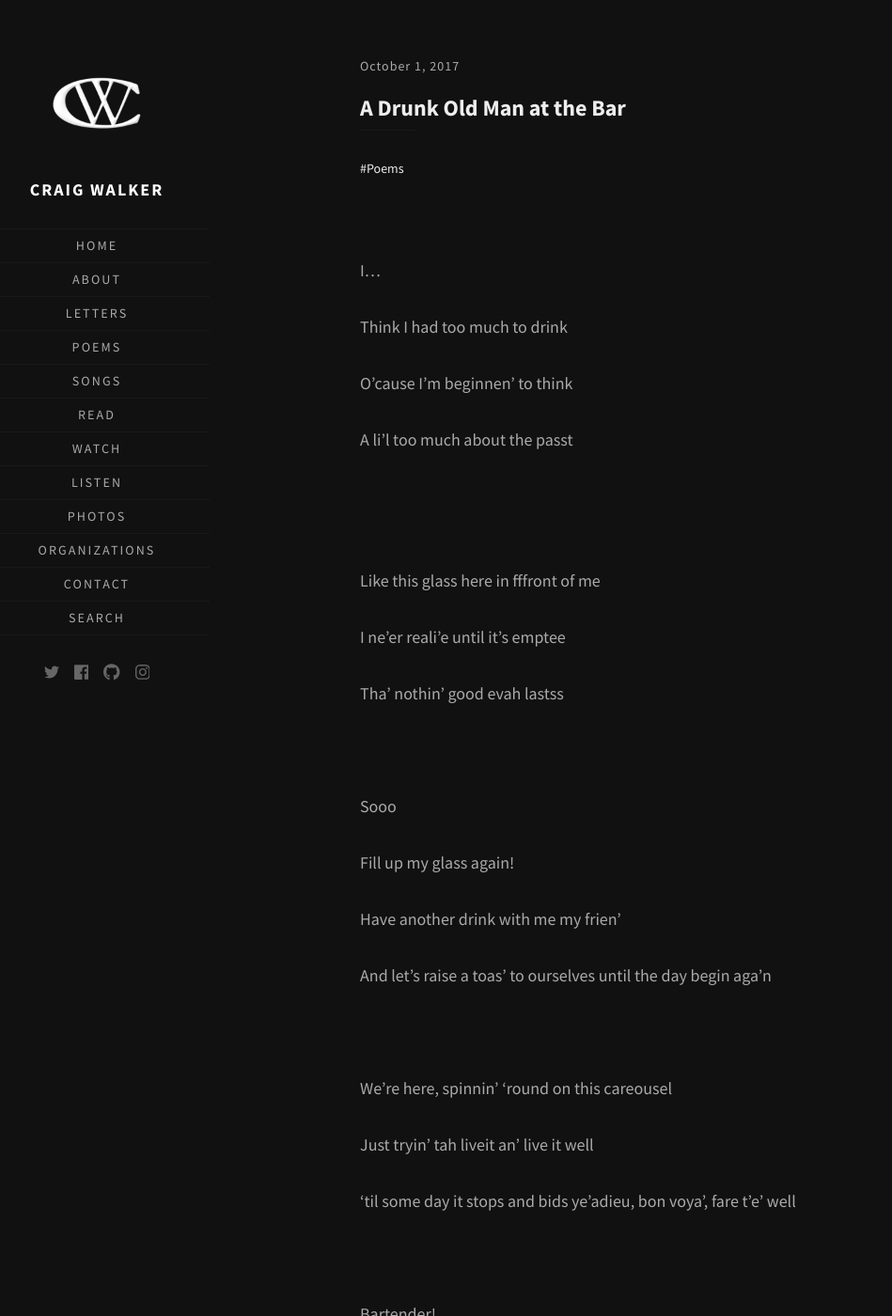
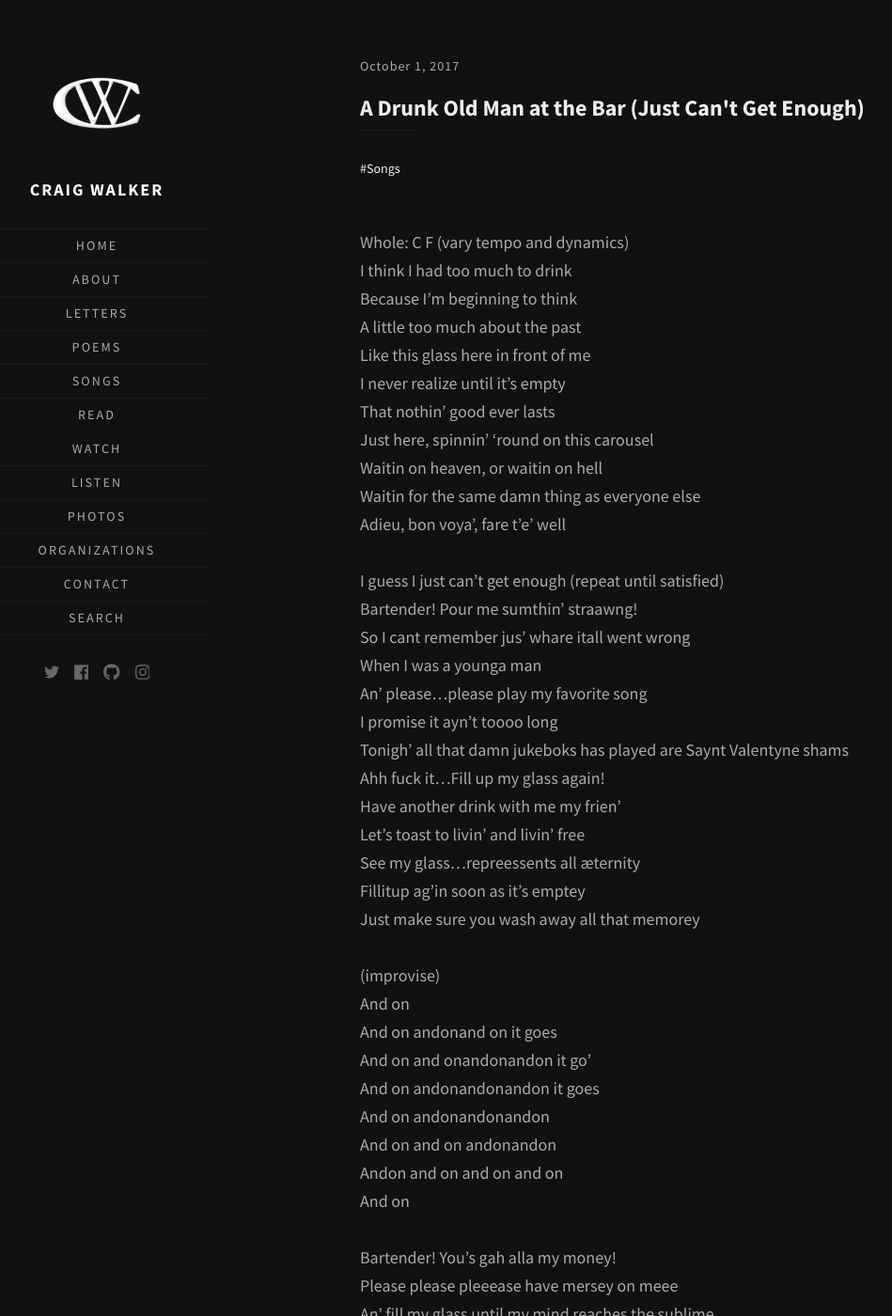
Before and after one commit to walkercraig/walkercraig, a Jekyll site: the page built from _posts/2017/2017-10-01-a-drunk-old-man-at-the-bar.md, in a window 1280 px wide and 1400 px high. Shown: the whole window at 94% size, without its empty margins (47-996 px from the left). Built offline with Jekyll 4.4.1, drawn with Linux system fonts in a browser that asks for light colours; some web fonts are replaced; some of the changed text lies outside the part shown.

Commit message:
Update 2017-10-01-a-drunk-old-man-at-the-bar.md

```diff
--- a/_posts/2017/2017-10-01-a-drunk-old-man-at-the-bar.md
+++ b/_posts/2017/2017-10-01-a-drunk-old-man-at-the-bar.md
@@ -1,173 +1,87 @@
 ---
 layout: post
-tag: [ Poems ]
-title: A Drunk Old Man at the Bar
+tag: [ Songs ]
+title: A Drunk Old Man at the Bar (Just Can't Get Enough)
 ---
-
 <br/>
-
-I...
-
-Think I had too much to drink
-
-O'cause I’m beginnen’ to think
-
-A li'l too much about the passt
-
+Whole:  C  F  (vary tempo and dynamics)
 <br/>
-
-Like this glass here in fffront of me
-
-I ne'er reali'e until it’s emptee
-
-Tha' nothin’ good evah lastss
-
+I think I had too much to drink\
+Because I’m beginning to think\
+A little too much about the past\
+Like this glass here in front of me\
+I never realize until it’s empty\
+That nothin’ good ever lasts\
+Just here, spinnin’ ‘round on this carousel\
+Waitin on heaven, or waitin on hell\
+Waitin for the same damn thing as everyone else\
+Adieu, bon voya’, fare t’e’ well\
 <br/>
-
-Sooo
-
-Fill up my glass again!
-
-Have another drink with me my frien’
-
-And let's raise a toas' to ourselves until the day begin aga'n
-
+I guess I just can’t get enough (repeat until satisfied)
 <br/>
-
-We’re here, spinnin’ ‘round on this careousel
-
-Just tryin’ tah liveit an' live it well
-
-'til some day it stops and bids ye'adieu, bon voya', fare t'e' well
-
+Bartender! Pour me sumthin’ straawng!\
+So I cant remember jus’ whare itall went wrong\
+When I was a younga man\
+An’ please…please play my favorite song\
+I promise it ayn’t toooo long\
+Tonigh’ all that damn jukeboks has played are Saynt Valentyne shams\
+Ahh fuck it…Fill up my glass again!\
+Have another drink with me my frien’\
+Let’s toast to livin’ and livin’ free\
+See my glass…repreessents all æternity\
+Fillitup ag’in soon as it’s emptey\
+Just make sure you wash away all that memorey\
 <br/>
-
-Bartender!
-
-Pour me sumthin’ straawng!
-
-So I cen remember jus' whare itall went wrong
-
-When I was a younga man
-
+(improvise)
 <br/>
-
-An' please
-
-Please play my favorite song
-
-I promise it ayn’t toooo long
-
-Tonigh' all that damn jukeboks has played are Saynt Valentyne shams
-
+And on\
+And on andonand on it goes\
+And on and onandonandon it go’\
+And on andonandonandon it goes\
+And on andonandonandon\
+And on and on andonandon\
+Andon and on and on and on\
+And on\
 <br/>
-
-My glass
-
-Repreessents all æternity
-
-Fillitup ag'in soon as it’s emptey
-
-Just make sure you wash away all that memorey
-
+Bartender! You’s gah alla my money!\
+Please please pleeease have mersey on meee\
+An’ fill my glass until my mind reaches the sublime\
+I promise…you’ll ne’er see mee agaen\
+I’ll dissappear intothe nite like some great magician\
+And I’ll nevah come back until that clokk strike thirteen times\
+Magic…that’s some’in’ I haappen to know\
+I learne’ from an ol’ man on the syde of the road\
+Somewhere in the mi’le of the night on hiway ninety fo’’\
+Man…all the pretty girls are out tonight\
+I think if I play my cards right\
+That one there, with the red hair, might take me home\
+Wut…\
+What was I juss talkin’ abou’?\
+Where was I? O’yah, can’t seem to figure out\
+Whyyy I’ve spent soo much time tryin’ to fin’ the eeeasy route\
 <br/>
-
-And on
-
-And on andonand on it goes
-
-And on and onandonandon it go'
-
-And on andonandonandon it goes
-
-And on andonandonandon
-
-And on and on andonandon
-
-Andon and on and on and on
-
-And on
-
+(improvise)
 <br/>
-
-Bartender!
-
-You’s gah alla my money!
-
-Please please pleeease have mersey on meee
-
-An' fill my glass until my min' reaches the subli'e
-
+I\
+guess I justcan’t get enough\
+IguessI\
+Just can’t geeet enough\
 <br/>
-
-I promise
-
-You’ll ne'er see mee agaen
-
-I’ll dissappear intothe nite like some great magician
-
-And I’ll nevah come back until that clokk strike thirteen times
-
+I\
+Cain’t get enuf\
+Iguess I jus’ cain’t get enough\
 <br/>
-
-Magic…
-
-Thass some'in' I haappen to know
-
-I learne' from an ol' man on the syde of the road
-
-Somewhere in the mi'le of the night on hiway ninety fo''
-
+I\
+Can’t get enough\
+I jusscan’t get enough\
 <br/>
-
-Wut…
-
-What was I juss talkin' abou'?
-
-Where was I? O'yah, can’t seem to figure out
-
-Whyyy I’ve spent soo much time tryin’ to fin' the eeeasy route
-
+I\
+Just can’t get enough\
+Just can’t get enough\
+Just can’t get enough\
+Just can’t get enough\
+Just can’t get enough\
+Just can’t get enough\
 <br/>
-
-I
-
-guess I justcan’t get enough
-
-IguessI
-
-Just can’t geeet enough
-
+(repeat until satisfied)
 <br/>
-
-I
-
-Cain’t get enuf
-
-Iguess I jus' cain’t get enough
-
-<br/>
-
-I
-
-Can’t get enough
-
-I jusscan’t get enough
-
-<br/>
-
-I
-
-Just can’t get enough
-
-Just can’t get enough
-
-Just can’t get enough
-
-Just can’t get enough
-
-Just can’t get enough
-
-Just can’t get enough
-
-<br/>
```
